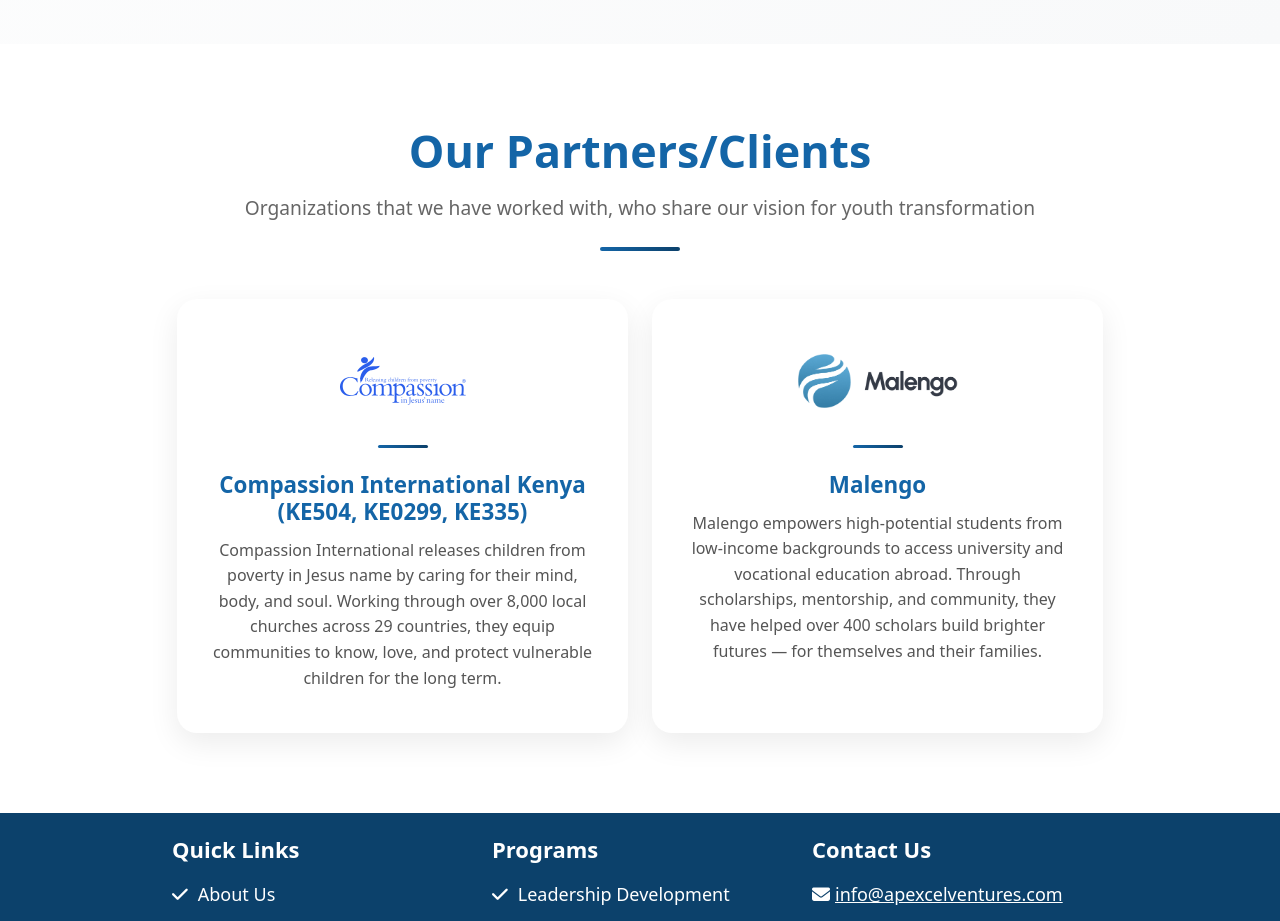
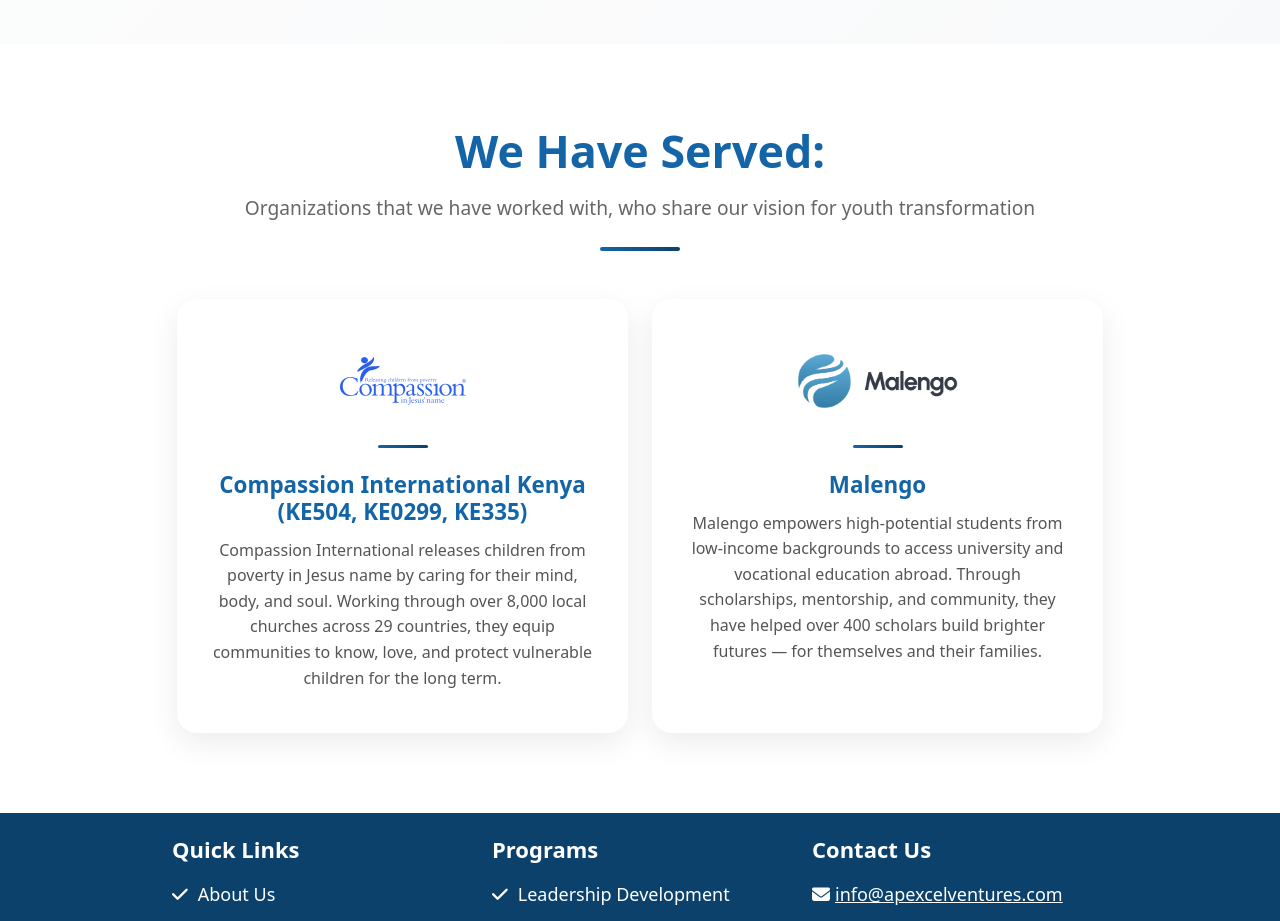
Before and after one commit to SherryNjuguna/Apexcel, a Vue app: page / in a window 1280 px wide. Shown: the part 2780-3701 px from the top of the page. Built offline with nearby package versions, Linux system fonts and the light colour scheme.

Commit message:
changed the name for the partners section

```diff
--- a/src/components/Partners.vue
+++ b/src/components/Partners.vue
@@ -26,7 +26,7 @@
     <div class="container">
       <!-- Section Header -->
       <div class="section-header text-center mb-5">
-        <h2 class="section-main-title">Our Partners/Clients</h2>
+        <h2 class="section-main-title">We Have Served:</h2>
         <p class="section-subtitle">Organizations that we have worked with, who share our vision for youth transformation</p>
         <div class="accent-line mx-auto"></div>
       </div>
```
